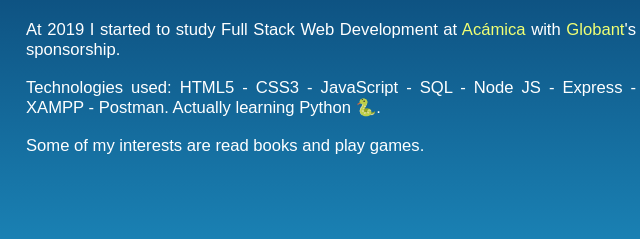
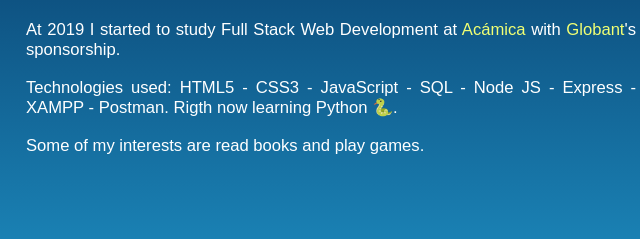
Before and after one commit to martinezga/portafolio, a plain HTML site: page index.html in a window 1280 px wide. Shown: the part 754-993 px from the top of the page, 501-1141 px from the left. Drawn offline with Linux system fonts and the light colour scheme.

Commit message:
Update index

```diff
--- a/index.html
+++ b/index.html
@@ -40,7 +40,7 @@
             <p>I was born in Caracas, Venezuela in 1987. I graduated in July, 2012 as Petroleum Engineer at Universidad Central de Venezuela (UCV). In 2013 I started to work at PDVSA as Junior Engineer then between 2014 - 18 as Reservoir Engineer.</p>
             <p>At January 2018 my baby girl was born then in May my family and I moved to Argentina.</p>
             <p>At 2019 I started to study Full Stack Web Development at <a href="http://www.acamica.com">Acámica</a> with <a href="http://www.globant.com">Globant</a>'s sponsorship.</p>
-            <p>Technologies used: HTML5 - CSS3 - JavaScript - SQL - Node JS - Express - XAMPP - Postman. Actually learning Python 🐍.</p>
+            <p>Technologies used: HTML5 - CSS3 - JavaScript - SQL - Node JS - Express - XAMPP - Postman. Rigth now learning Python 🐍.</p>
             <p>Some of my interests are read books and play games.</p>
             <p></p>
         </div>
```
